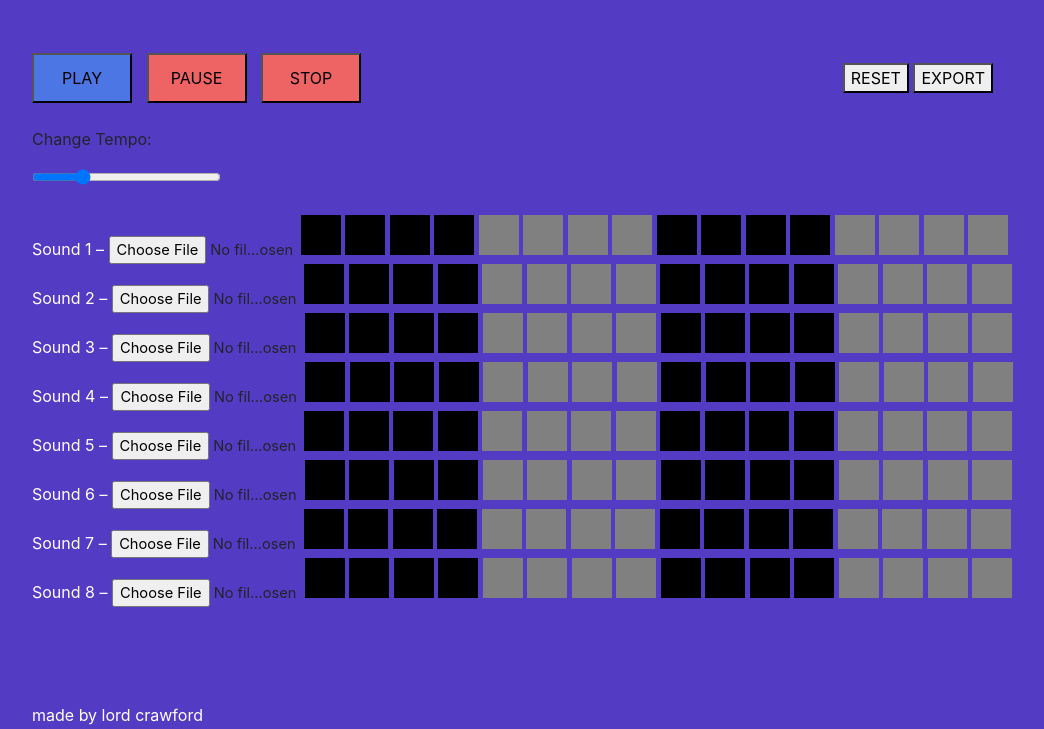
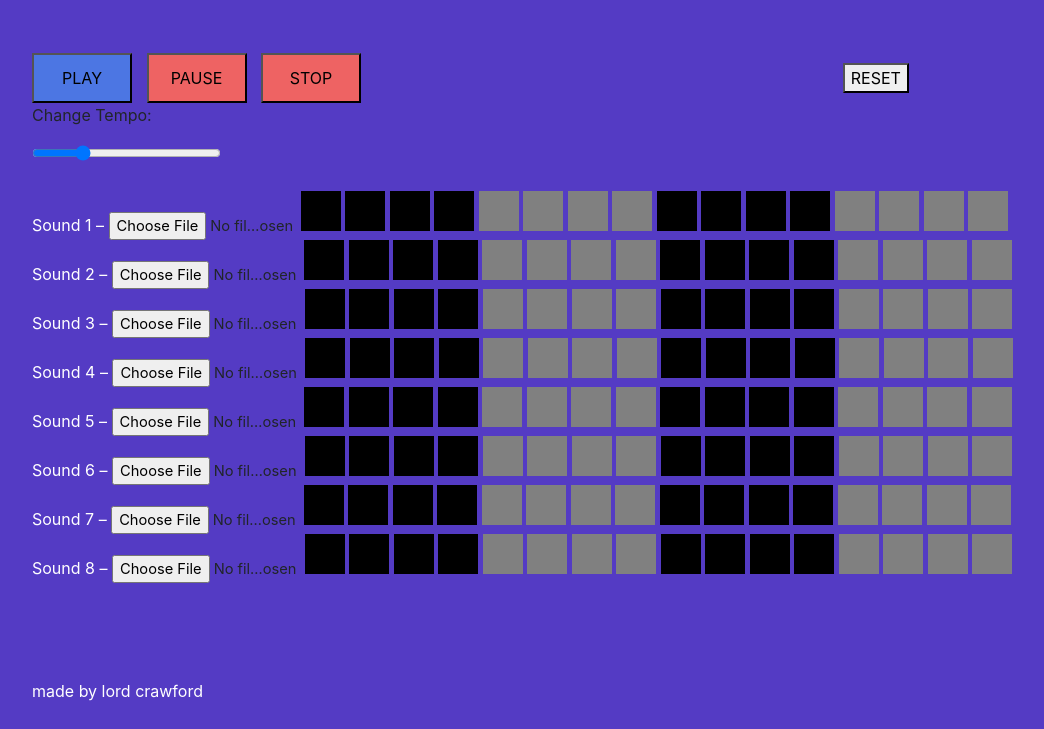
Before and after one commit to lordcrawford/everydaysounds, a plain HTML site: page index.html in a window 1280 px wide. Shown: the part 71-800 px from the top of the page, without its empty margins (53-1097 px from the left). Drawn offline with nearby package versions, Linux system fonts and the light colour scheme.

```diff
--- a/index.html
+++ b/index.html
@@ -70,7 +70,6 @@
 		<button id="stop" stop_on = "false"> STOP </button>
 
 		<button id="reset"> RESET </button>
-		<button id="export"> EXPORT </button><br><br>
 
 		<div id="tempo_slider">
 		  <p>Change Tempo:</p>
```
